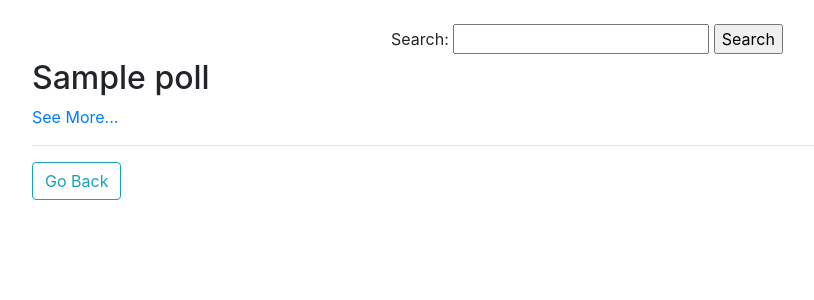
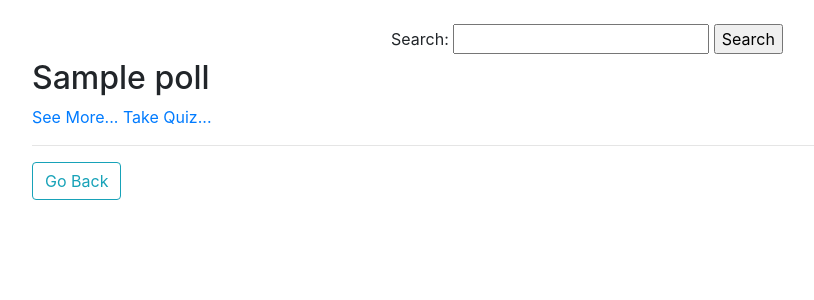
Before and after one commit to begosha/questionnaire, a Django app: page /polls/ in a window 1280 px wide. Shown: the part 212-512 px from the top of the page, without its empty margins (53-867 px from the left). Run offline with Django 3.2, Linux system fonts and the light colour scheme; tables that the repository leaves empty hold one stand-in row (values such as "Sample post"); some libraries are stand-ins or nearby versions.

Commit message:
link to take the quiz

```diff
--- a/source/webapp/templates/poll/index.html
+++ b/source/webapp/templates/poll/index.html
@@ -12,6 +12,7 @@
             <h2>{{ poll.question }}</h2>
             <p>
                 <a href="{% url 'poll' poll.pk %}">See More...</a>
+                <a href="{% url 'answer-add' poll.pk%}">Take Quiz...</a>
             </p>
             <hr>
     </div>
```
